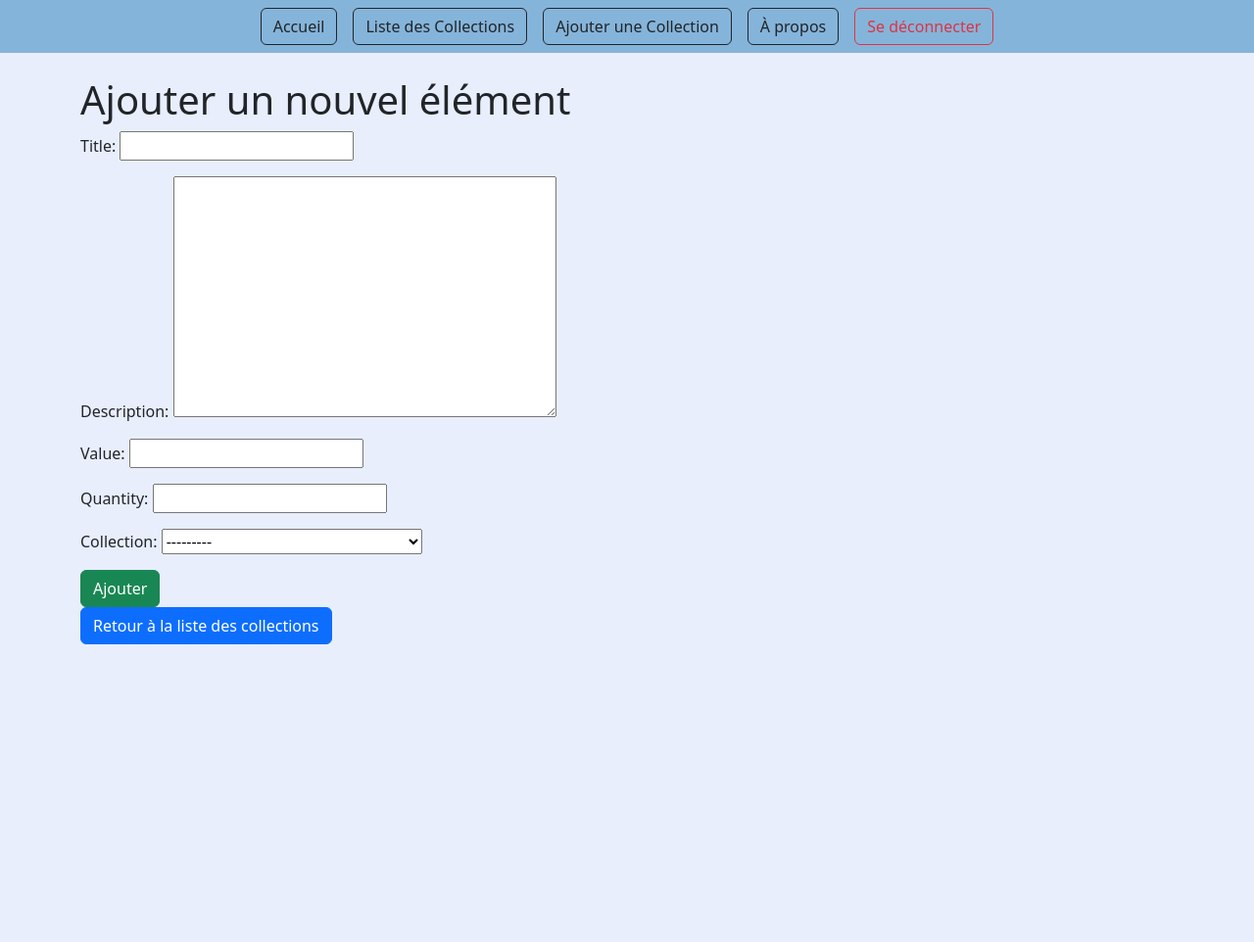
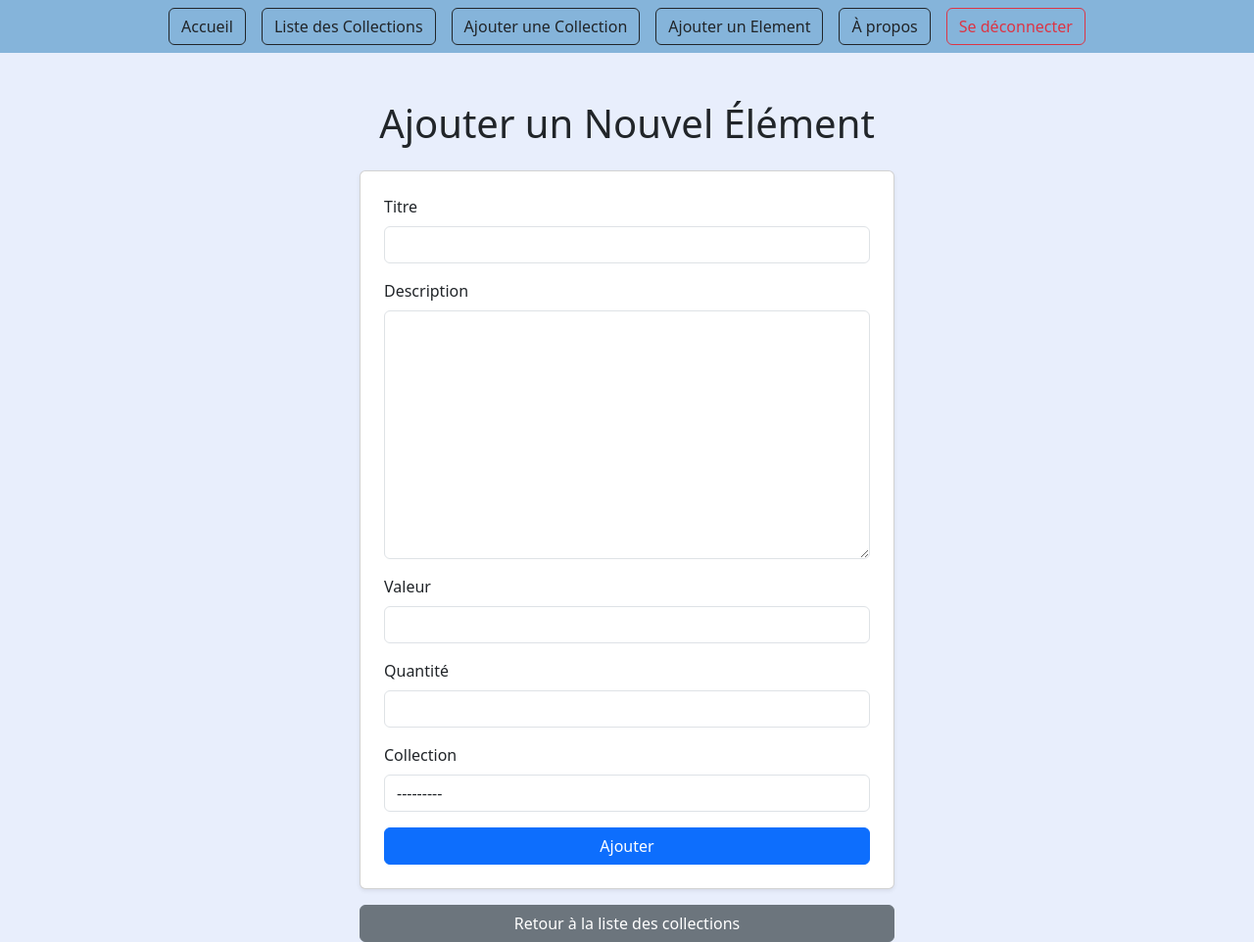
Before and after one commit to MerouaneRH/Gestion-De-Collections, a Django app: page /element/add in a window 1280 px wide. Shown: the whole page at 98% size. Before the commit the page ends 658 px from the top, so only its background shows below. Run offline with Django 5.2, Linux system fonts and the light colour scheme; a user stored in the database is signed in; data comes from the database, SQL or seed files in the repository; tables that the repository leaves empty hold one stand-in row (values such as "Sample post"); parts of the project's set-up code (start-up, migrations or seed data) failed here and were passed over; some libraries are stand-ins or nearby versions.

Commit message:
rabah-question18

```diff
--- a/collec_management/forms.py
+++ b/collec_management/forms.py
@@ -20,4 +20,17 @@
 class ElementForm(forms.ModelForm):
     class Meta:
         model = Element
-        fields = ['title', 'description', 'value', 'quantity',  'collection']
+        fields = ['title', 'description', 'value', 'quantity', 'collection']
+        widgets = {
+            'title': forms.TextInput(attrs={'class': 'form-control'}),
+            'description': forms.Textarea(attrs={'class': 'form-control'}),
+            'value': forms.NumberInput(attrs={'class': 'form-control'}),
+            'quantity': forms.NumberInput(attrs={'class': 'form-control'}),
+            'collection': forms.Select(attrs={'class': 'form-control'}),
+        }
+    def __init__(self, *args, **kwargs):
+        user = kwargs.pop('user', None)  # Récupère l'utilisateur connecté
+        super(ElementForm, self).__init__(*args, **kwargs)
+        if user:
+            # Filtre les collections pour ne montrer que celles appartenant à l'utilisateur connecté
+            self.fields['collection'].queryset = Collec.objects.filter(user=user)
--- a/collec_management/models.py
+++ b/collec_management/models.py
@@ -1,4 +1,5 @@
 from django.db import models
+from django.contrib.auth.models import User
 
 # Create your models here.
 
@@ -6,6 +7,7 @@
     title=models.CharField(max_length=100,null=False)
     description=models.TextField(null=False)
     date=models.DateField(auto_now_add=True)
+    user = models.ForeignKey(User, on_delete=models.CASCADE, default=1)  # Ici, 1 est l'ID d'un utilisateur existant
 
     def __str__(self):
         return self.title
@@ -19,6 +21,7 @@
     collection=models.ForeignKey(
         Collec, on_delete=models.CASCADE
     )
+    user = models.ForeignKey(User, on_delete=models.CASCADE, default=1)  # Utilisez un ID valide ici
 
     def __str__(self):
         return self.title
--- a/collec_management/templates/collec_management/base.html
+++ b/collec_management/templates/collec_management/base.html
@@ -14,9 +14,6 @@
     <div class="container-fluid">
         <!-- Bouton Accueil -->
 
-
-
-
         <div class="collapse navbar-collapse justify-content-center" id="navbarNav">
             <ul class="navbar-nav">
                 <li class="nav-item">
@@ -32,6 +29,11 @@
                 <li class="nav-item">
                     <a href="{% url 'new_collection' %}">
                         <button type="button" class="btn btn-outline-dark mx-2">Ajouter une Collection</button>
+                    </a>
+                </li>
+                <li class="nav-item">
+                    <a href="{% url 'add_element' %}">
+                        <button type="button" class="btn btn-outline-dark mx-2">Ajouter un Element </button>
                     </a>
                 </li>
                 <li class="nav-item">
--- a/collec_management/templates/collec_management/element_add.html
+++ b/collec_management/templates/collec_management/element_add.html
@@ -1,13 +1,36 @@
 {% extends './base.html' %}
 
-{% block title %}Ajout d'un element{% endblock %}
+{% block title %}Ajouter un nouvel élément{% endblock %}
 
 {% block content %}
-<h1>Ajouter un nouvel élément</h1>
-<form method="post">
-    {% csrf_token %}
-    {{ form.as_p }}
-    <button type="submit" class="btn btn-success">Ajouter</button>
-</form>
-<a href="{% url 'collections_list' %}" class="btn btn-primary">Retour à la liste des collections</a>
+<div class="container mt-5 d-flex justify-content-center">
+    <div class="col-md-8 col-lg-6">
+        <h1 class="mb-4 text-center">Ajouter un Nouvel Élément</h1>
+        <form method="post" class="card p-4 shadow-sm">
+            {% csrf_token %}
+            <div class="mb-3">
+                <label for="{{ form.title.id_for_label }}" class="form-label">Titre</label>
+                {{ form.title }}
+            </div>
+            <div class="mb-3">
+                <label for="{{ form.description.id_for_label }}" class="form-label">Description</label>
+                {{ form.description }}
+            </div>
+            <div class="mb-3">
+                <label for="{{ form.value.id_for_label }}" class="form-label">Valeur</label>
+                {{ form.value }}
+            </div>
+            <div class="mb-3">
+                <label for="{{ form.quantity.id_for_label }}" class="form-label">Quantité</label>
+                {{ form.quantity }}
+            </div>
+            <div class="mb-3">
+                <label for="{{ form.collection.id_for_label }}" class="form-label">Collection</label>
+                {{ form.collection }}
+            </div>
+            <button type="submit" class="btn btn-primary w-100">Ajouter</button>
+        </form>
+        <a href="{% url 'collections_list' %}" class="btn btn-secondary w-100 mt-3">Retour à la liste des collections</a>
+    </div>
+</div>
 {% endblock %}
--- a/collec_management/views.py
+++ b/collec_management/views.py
@@ -9,38 +9,46 @@
 from django.shortcuts import render, redirect
 from django.contrib import messages
 from django.contrib.auth.decorators import login_required
+from django.core.exceptions import PermissionDenied
 
 # Create your views here.
 
 def about(request):
     return render(request,"collec_management/about.html")
 
+@login_required
 def collections_details(request, collection_id):
-    # Récupérer la collection par son ID
     collection = get_object_or_404(Collec, pk=collection_id)
 
     # Récupérer les éléments associés à cette collection
     elements = Element.objects.filter(collection=collection)
 
     if request.method == 'POST':
-        form = ElementForm(request.POST)
+        form = ElementForm(request.POST, user=request.user)  # Passer l'utilisateur au formulaire
         if form.is_valid():
             element = form.save(commit=False)
             element.collection = collection
-            element.date=timezone.now()
+            element.user = request.user  # Associe l'élément à l'utilisateur connecté
+            element.date = timezone.now()
             element.save()
             return redirect('collections_details', collection_id=collection.id)
     else:
-        form = ElementForm(initial={'collection': collection.pk})
+        form = ElementForm(user=request.user, initial={'collection': collection})  # Prédéfinit la collection
 
     return render(request, 'collec_management/collections_details.html', {
         'collection': collection,
         'elements': elements,
         'form': form
     })
-@login_required
+
 def collections_list(request):
-    collections = Collec.objects.all().order_by('-date')
+    if request.user.is_authenticated:
+        # Afficher uniquement les collections de l'utilisateur connecté
+        collections = Collec.objects.filter(user=request.user).order_by('-date')
+    else:
+        # Afficher toutes les collections sans possibilité de modification
+        collections = Collec.objects.all().order_by('-date')
+
     return render(request, 'collec_management/collections_list.html', {'collections': collections})
 
 @login_required
@@ -50,21 +58,27 @@
         if form.is_valid():
             collec = form.save(commit=False)
             collec.date = timezone.now().date()
+            collec.user = request.user  # Assigner l'utilisateur actuel
             collec.save()
-
-        return HttpResponseRedirect(f"/collection/{collec.id}")
+            return HttpResponseRedirect(f"/collection/{collec.id}")
     else:
-        form = CollecForm()  # Formulaire vide
+        form = CollecForm()
 
     return render(request, "collec_management/add_collection.html", {"form": form})
 
+@login_required
 def delete_collection(request, collection_id):
     collection = get_object_or_404(Collec, id=collection_id)
+
+    if collection.user != request.user:
+        raise PermissionDenied("Vous n'avez pas l'autorisation de supprimer cette collection.")
+
     if request.method == 'POST':
         collection.delete()
-        return redirect('collections_list') # Redirige vers la liste des collections après suppression
+        return redirect('collections_list')
 
     return render(request, 'collec_management/delete_collection.html', {'collection': collection})
+
 
 def edit_collection(request, collection_id):
     collection = get_object_or_404(Collec, id=collection_id)
@@ -81,17 +95,19 @@
 def home(request):
     return render(request, 'collec_management/home.html')
 
+@login_required
 def add_element(request):
     if request.method == 'POST':
-        form = ElementForm(request.POST)
+        form = ElementForm(request.POST, user=request.user)  # Passer l'utilisateur connecté
         if form.is_valid():
-            element=form.save(commit=False)
-            element.date=timezone.now()
+            element = form.save(commit=False)
+            element.date = timezone.now()
             element.save()
             return HttpResponseRedirect(f"/collection/{element.collection.pk}")
     else:
-        form = ElementForm()
+        form = ElementForm(user=request.user)  # Passer l'utilisateur connecté pour filtrer les collections
     return render(request, 'collec_management/element_add.html', {'form': form})
+
 
 
 def delete_element(request, pk):
```
Also changed, not shown: collec_management/templates/collec_management/collections_details.html (+20 -3 lines), collec_management/templates/collec_management/collections_list.html (+6 -1 lines), README.md.
